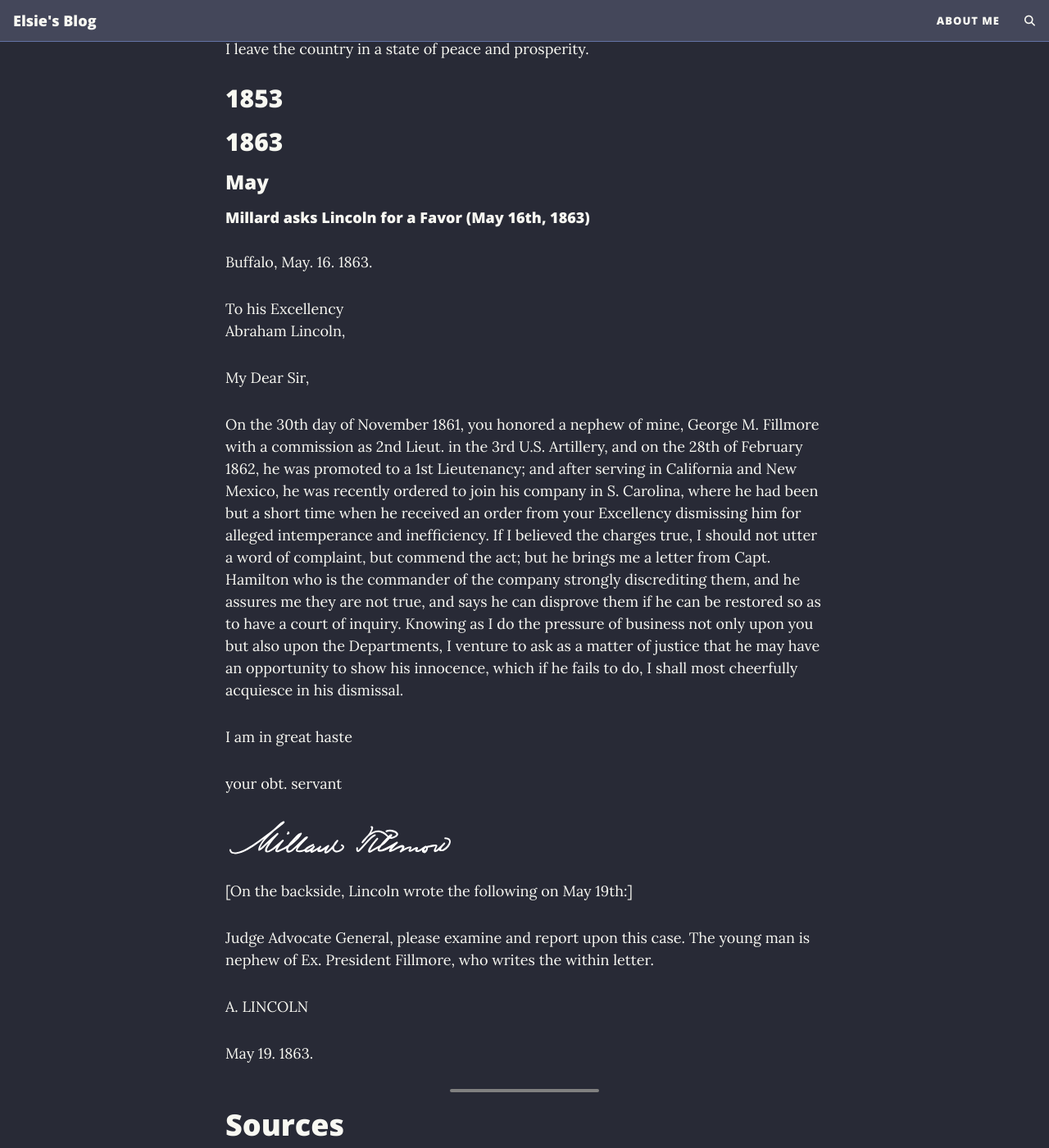
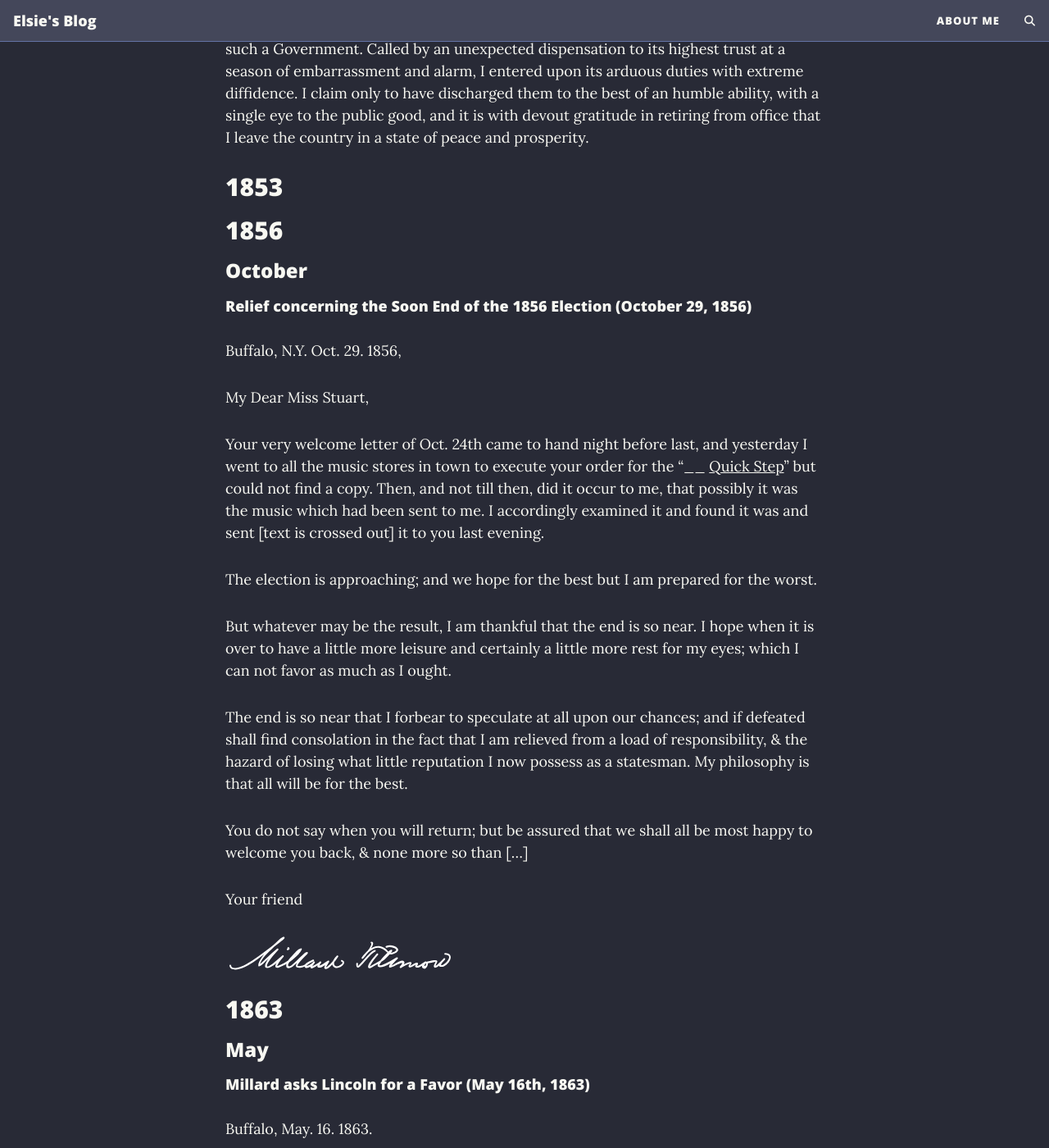
Before and after one commit to Elsie19/Elsie19, a Jekyll site: the page built from docs/_posts/2026-1-6-millard-fillmore-library.md, in a window 1280 px wide and 1400 px high, scrolled down 93037 px. Shown: the whole window at 82% size. Built offline with Jekyll 4.4.1, drawn with Linux system fonts in a browser that asks for light colours; comment, search, counter and statistics services are not loaded; some of the changed text lies outside the part shown.

Commit message:
1856 election almost over

```diff
--- /dev/null
+++ b/docs/_includes/millard/1856-election-over.md
@@ -0,0 +1,17 @@
+Buffalo, N.Y. Oct. 29. 1856,
+
+My Dear Miss Stuart,
+
+Your very welcome letter of Oct. 24th came to hand night before last, and yesterday I went to all the music stores in town to execute your order for the "\_\_ <u>Quick Step</u>" but could not find a copy. Then, and not till then, did it occur to me, that possibly it was the music which had been sent to me. I accordingly examined it and found it was and sent \[text is crossed out\] it to you last evening.
+
+The election is approaching; and we hope for the best but I am prepared for the worst.
+
+But whatever may be the result, I am thankful that the end is so near. I hope when it is over to have a little more leisure and certainly a little more rest for my eyes; which I can not favor as much as I ought.
+
+The end is so near that I forbear to speculate at all upon our chances; and if defeated shall find consolation in the fact that I am relieved from a load of responsibility, & the hazard of losing what little reputation I now possess as a statesman. My philosophy is that all will be for the best.
+
+You do not say when you will return; but be assured that we shall all be most happy to welcome you back, & none more so than \[...\]
+
+Your friend
+
+![MILLARD FILLMORE]({{ "/assets/img/millard_signature.svg" | relative_url }})
--- a/docs/_posts/2026-1-6-millard-fillmore-library.md
+++ b/docs/_posts/2026-1-6-millard-fillmore-library.md
@@ -236,6 +236,14 @@ timeline
 
 ## 1853
 
+## 1856
+
+### October
+
+#### Relief concerning the Soon End of the 1856 Election (October 29, 1856)
+
+{% include millard/1856-election-over.md %}
+
 ## 1863
 
 ### May
```
